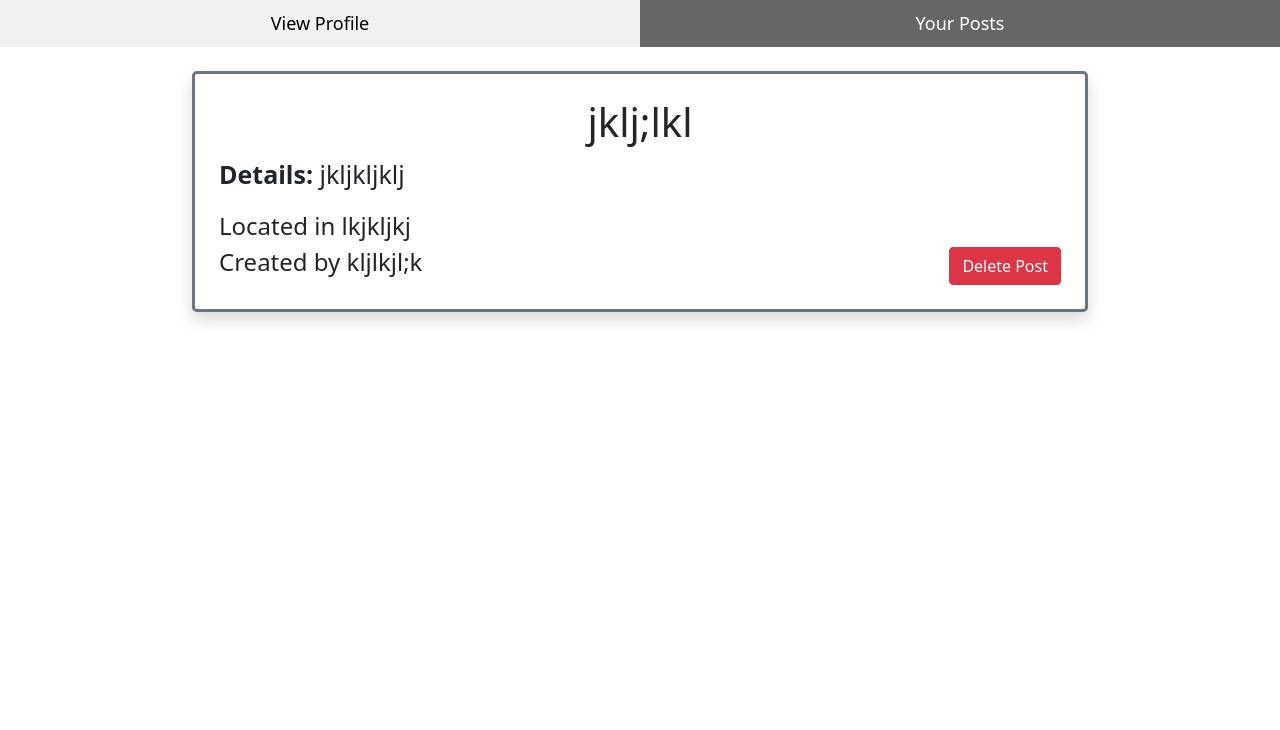
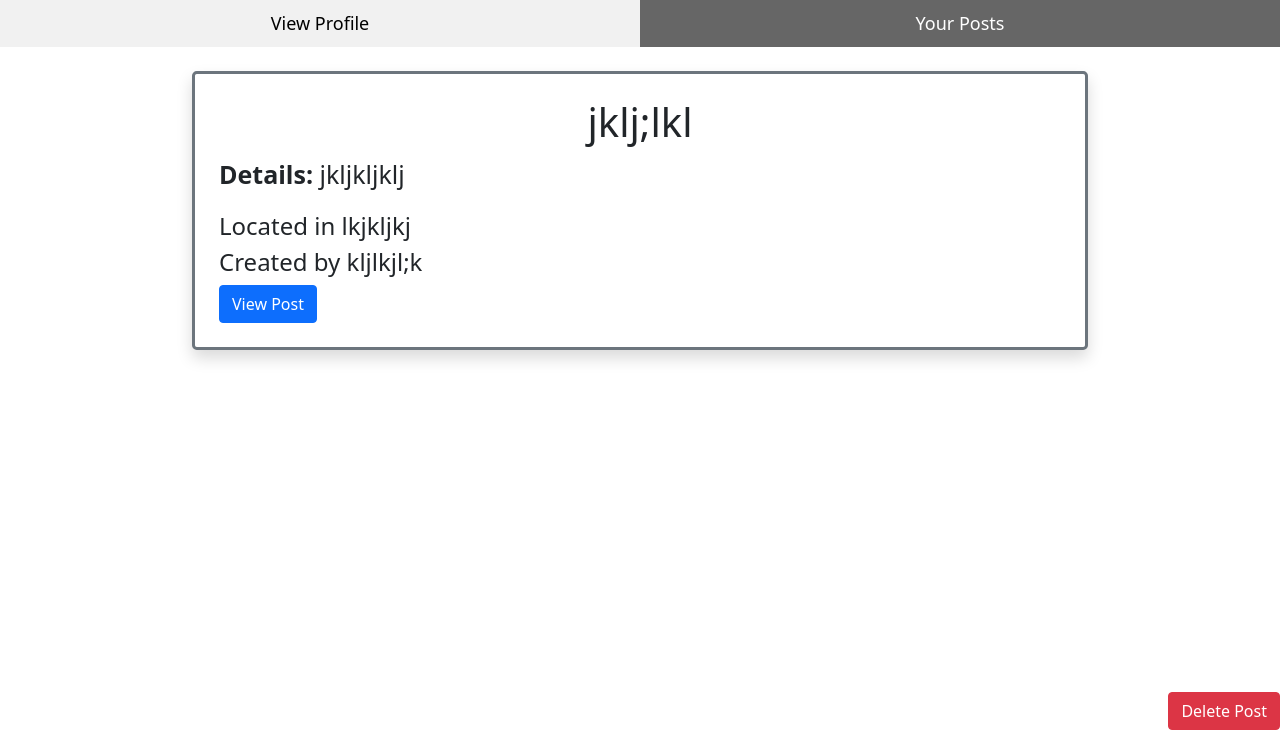
Before and after one commit to jjoel1630/PostIt, a Flask app: page /profile/yourposts in a window 1280 px wide. Shown: the part 70-800 px from the top of the page. Run offline with Flask 2, Linux system fonts and the light colour scheme; a user stored in the database is signed in; data comes from the database, SQL or seed files in the repository; both versions use the stored data as it was after the commit; some libraries are stand-ins or nearby versions.

Commit message:
fixed some bugs add new features

```diff
--- a/app.py
+++ b/app.py
@@ -261,6 +261,7 @@ def createpost():
 @login_required
 def deletepost(postid):
     db.engine.execute(f"DELETE FROM post WHERE id={postid}")
+    db.engine.execute(f"DELETE FROM comment WHERE post_id={postid}")
     return redirect('/posts')
     # all the posts route
 
--- a/templates/createcomment.html
+++ b/templates/createcomment.html
@@ -44,7 +44,7 @@ Create Post
         <p style="padding-bottom: 2px; padding-top: 2px; font-size: 25px;">{{comment.Text}}</p>
         <h6 class="">By <b>{{comment.Author}}</b></h6>
         {% if comment.user_id == current_user.id %}
-        <form action="" class="position-relative">
+        <form action="/deletecomment/{{comment.ID}}" class="position-relative">
             <button type="submit" class="btn btn-danger float-end position-absolute bottom-0 end-0">Delete
                 Comment</button>
         </form>
--- a/templates/viewposts.html
+++ b/templates/viewposts.html
@@ -71,9 +71,13 @@ Your Posts
         </p>
         <h4>Located in {{post.Location}}</h4>
         <h4>Created by {{post.Author}}</h4>
-        <form action="/deletepost/{{post.ID}}" method="POST" class="position-relative">
-            <button type="submit" class="btn btn-danger float-end position-absolute bottom-0 end-0">Delete Post</button>
-        </form>
+        <form action="/createcomment/{{post.ID}}">
+            <button class="btn btn-primary">View Post</button>
+            </ /form>
+            <form action="/deletepost/{{post.ID}}" method="POST" class="position-relative">
+                <button type="submit" class="btn btn-danger float-end position-absolute bottom-0 end-0">Delete
+                    Post</button>
+            </form>
     </div>
 
 
```
Also changed, not shown: templates/profile.html (+7 -5 lines), hackathonproj.db.
